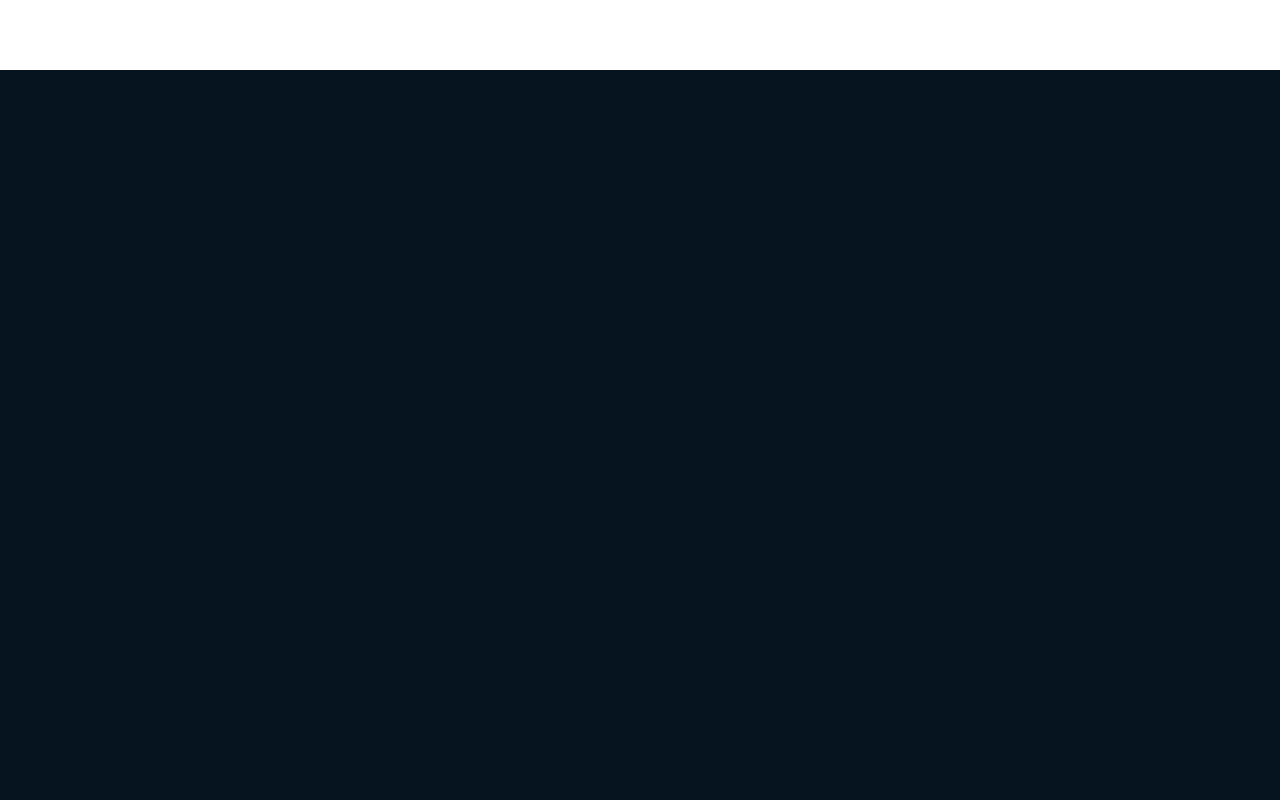
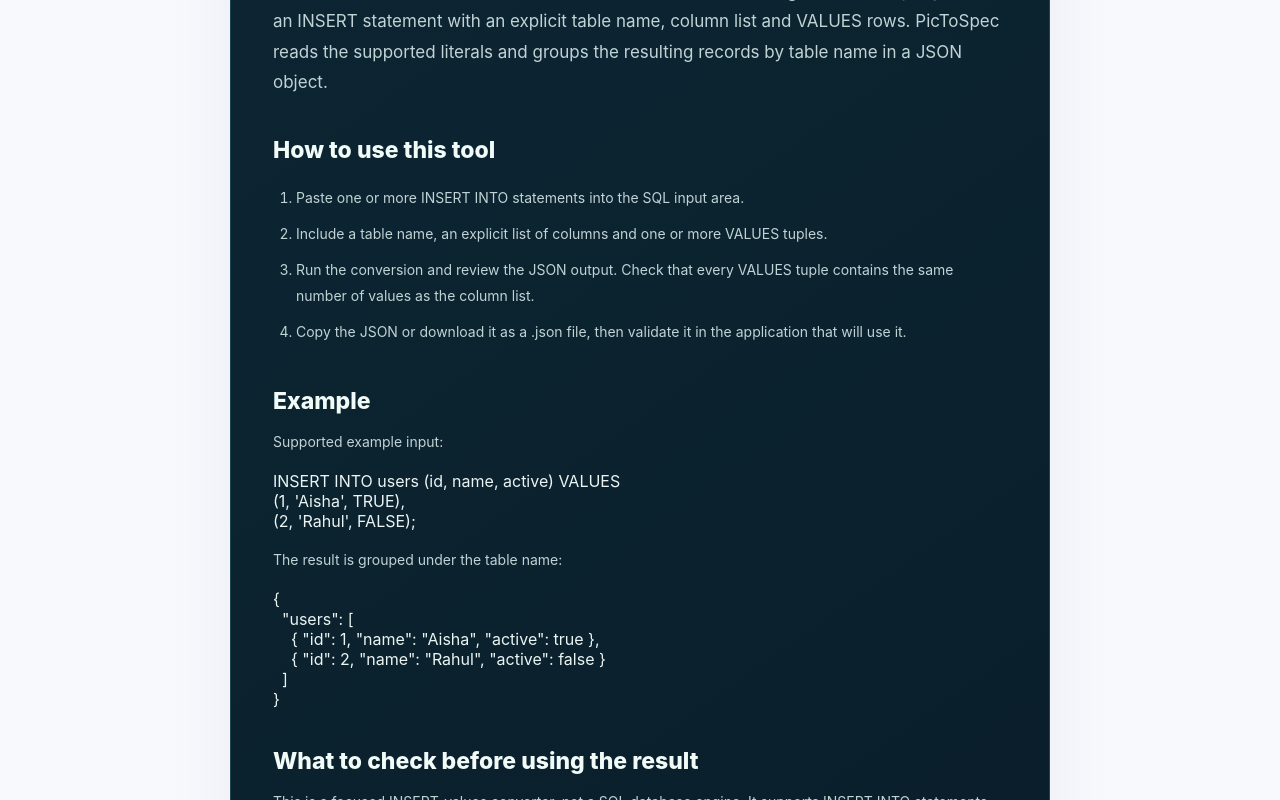
Before and after one commit to ya6331856-cpu/pic-to-spec, a Next.js app: page /sql-to-json-converter in a window 1280 px wide. Shown: the part 1780-2580 px from the top of the page. Before the commit the page ends 1850 px from the top, so only its background shows below. Built offline with nearby package versions, Linux system fonts and the light colour scheme; no server answers.

Commit message:
Add SQL to JSON usage guide and FAQs

```diff
--- a/app/sql-to-json-converter/page.tsx
+++ b/app/sql-to-json-converter/page.tsx
@@ -1,4 +1,72 @@
 import type { Metadata } from "next";
 import DataCompareTool from "@/components/DataCompareTool";
-export const metadata: Metadata = { title: "SQL to JSON Converter — Convert INSERT Statements | PicToSpec", description: "Convert SQL INSERT statements into JSON records online. Supports multiple rows, quoted strings, numbers, NULL and boolean values in your browser.", alternates: { canonical: "/sql-to-json-converter" } };
-export default function Page() { return <DataCompareTool mode="sql-json" />; }
+import ToolSeoContent from "@/components/ToolSeoContent";
+
+export const metadata: Metadata = {
+  title: "SQL to JSON Converter – Convert INSERT Statements Online",
+  description:
+    "Convert supported SQL INSERT statements into JSON records online. Handles multiple VALUES rows, quoted strings, numbers, NULL and boolean literals in your browser.",
+  alternates: { canonical: "/sql-to-json-converter" },
+};
+
+export default function Page() {
+  return (
+    <>
+      <DataCompareTool mode="sql-json" />
+      <ToolSeoContent
+        path="/sql-to-json-converter"
+        title="SQL to JSON Converter"
+        intro="Convert basic SQL INSERT statements into JSON without running a database query. Paste an INSERT statement with an explicit table name, column list and VALUES rows. PicToSpec reads the supported literals and groups the resulting records by table name in a JSON object."
+        steps={[
+          "Paste one or more INSERT INTO statements into the SQL input area.",
+          "Include a table name, an explicit list of columns and one or more VALUES tuples.",
+          "Run the conversion and review the JSON output. Check that every VALUES tuple contains the same number of values as the column list.",
+          "Copy the JSON or download it as a .json file, then validate it in the application that will use it.",
+        ]}
+        example={
+          <>
+            <p>Supported example input:</p>
+            <pre><code>{`INSERT INTO users (id, name, active) VALUES
+(1, 'Aisha', TRUE),
+(2, 'Rahul', FALSE);`}</code></pre>
+            <p>The result is grouped under the table name:</p>
+            <pre><code>{`{
+  "users": [
+    { "id": 1, "name": "Aisha", "active": true },
+    { "id": 2, "name": "Rahul", "active": false }
+  ]
+}`}</code></pre>
+          </>
+        }
+        limitations="This is a focused INSERT-values converter, not a SQL database engine. It supports INSERT INTO statements with explicit columns and VALUES tuples, including quoted strings, numeric values, NULL, TRUE and FALSE. It does not execute SQL or evaluate SELECT queries, functions, expressions, subqueries, DEFAULT clauses or dialect-specific syntax. Check the generated JSON before importing it into another system."
+        faqs={[
+          {
+            question: "Can I convert multiple SQL INSERT rows at once?",
+            answer:
+              "Yes. A VALUES clause can contain multiple comma-separated tuples, and the input can contain multiple INSERT statements. Each tuple must match the number of listed columns.",
+          },
+          {
+            question: "Does this tool connect to or run my database?",
+            answer:
+              "No. It only parses the supported INSERT text in your browser. It does not connect to a database, execute SQL or change any records.",
+          },
+          {
+            question: "Which SQL values are supported?",
+            answer:
+              "The converter handles quoted strings, numeric literals, hexadecimal numeric literals, NULL, TRUE and FALSE. SQL functions, expressions and subqueries are not evaluated.",
+          },
+          {
+            question: "What if my SQL statement uses DEFAULT or SELECT?",
+            answer:
+              "Those forms are outside this converter's supported subset. Use INSERT statements with explicit column names and literal VALUES, or convert the data with a database tool that understands your SQL dialect.",
+          },
+        ]}
+        related={[
+          { label: "JSON Formatter and Validator", href: "/json-formatter" },
+          { label: "JSON Diff Tool", href: "/json-diff" },
+          { label: "CSV to JSON Converter", href: "/csv-json-converter" },
+        ]}
+      />
+    </>
+  );
+}
```
